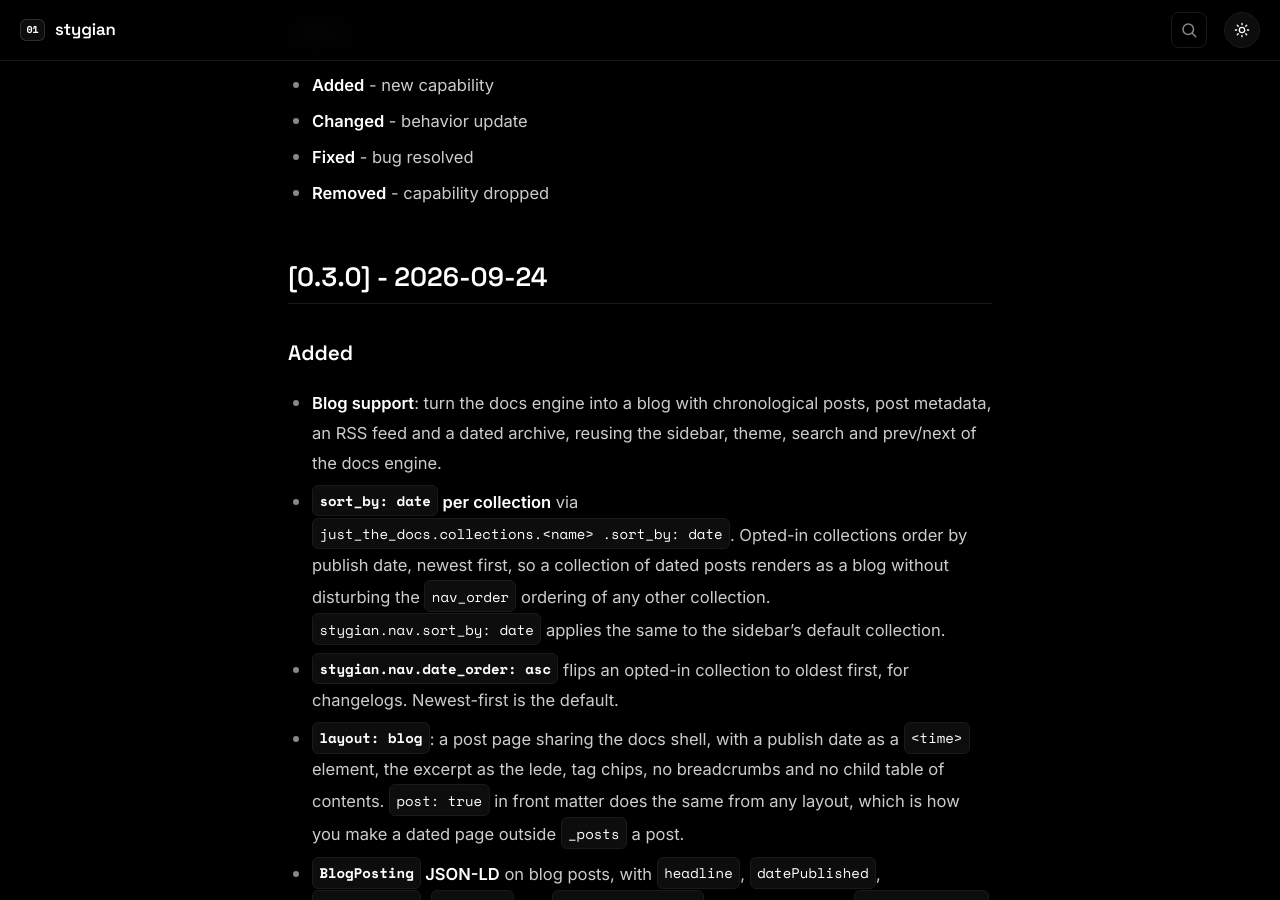
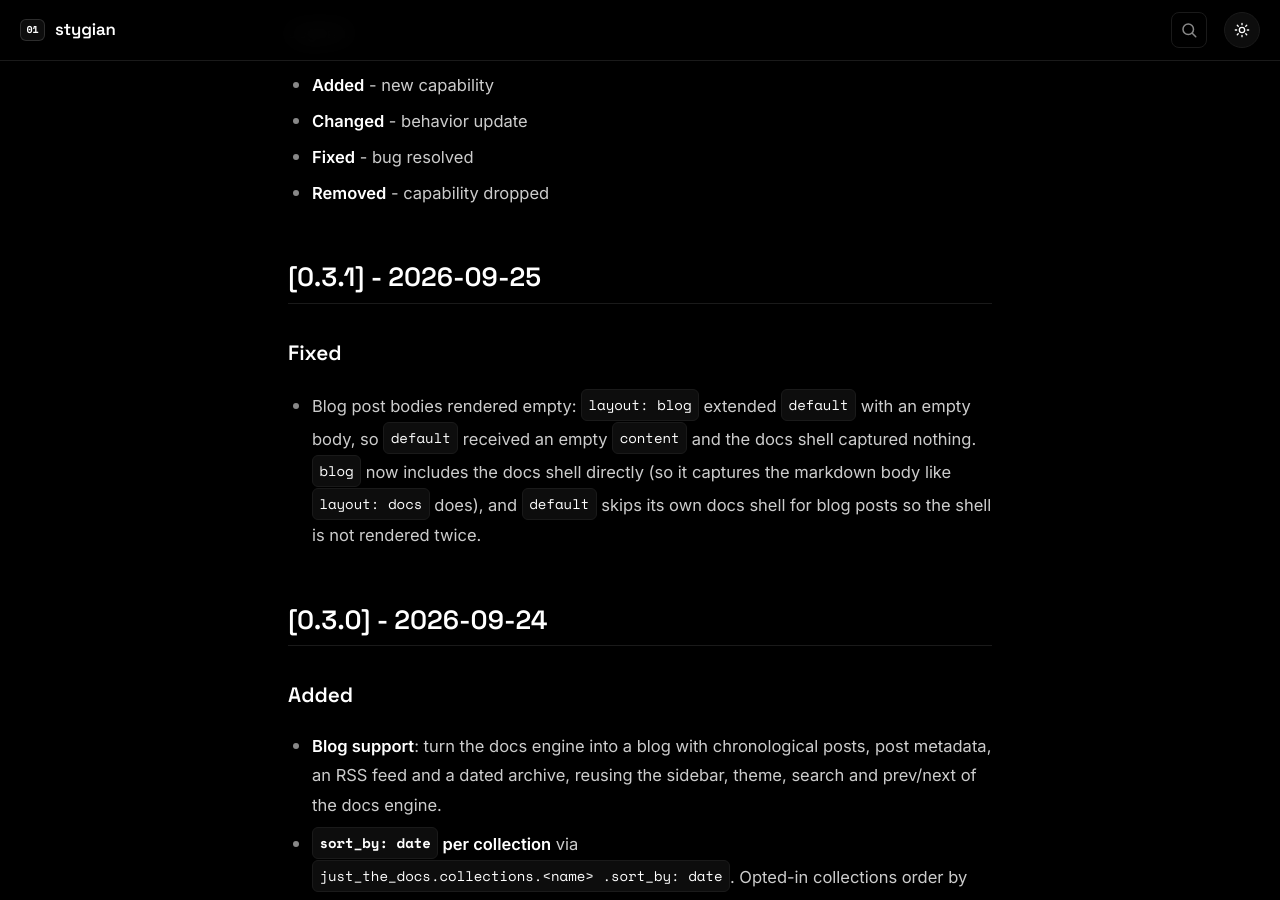
Before and after one commit to ksauraj/stygian, a Jekyll site: the page built from CHANGELOG.md, in a window 1280 px wide and 900 px high, scrolled down 411 px. Built offline with Jekyll 4.4.1, drawn with Linux system fonts in a browser that asks for light colours; our own code applies the rules of GitHub Pages for plain Markdown files.

Commit message:
fix(theme): render blog post bodies (v0.3.1) (#10)
layout: blog extended default with an empty body, so default received an
empty content and the docs shell captured nothing - every post rendered
with title/date/tags but no article prose.

blog now includes the docs shell directly (capturing the markdown body,
like layout: docs does), and default skips its own docs shell for blog
posts so the shell is not rendered twice.

Adds a regression assertion that the post body renders. Bump to 0.3.1.

```diff
--- a/_includes/head.html
+++ b/_includes/head.html
@@ -47,7 +47,7 @@
 <link rel="stylesheet" href="https://fonts.googleapis.com/css2?family=Inter:wght@400;500;600&family=Space+Grotesk:wght@500;600;700&family=Space+Mono:wght@400;700&display=swap">
 
 <!-- Theme styles (versioned to bust GitHub Pages' 10-minute asset cache) -->
-<link rel="stylesheet" href="{{ '/assets/css/stygian.css' | relative_url }}?v=0.3.0">
+<link rel="stylesheet" href="{{ '/assets/css/stygian.css' | relative_url }}?v=0.3.1">
 
 <!-- Pre-paint theme boot: apply the saved theme before first render (no flash) -->
 <script>
--- a/_includes/scripts.html
+++ b/_includes/scripts.html
@@ -1 +1 @@
-<script src="{{ '/assets/js/stygian.js' | relative_url }}?v=0.3.0"></script>
+<script src="{{ '/assets/js/stygian.js' | relative_url }}?v=0.3.1"></script>
--- a/_layouts/default.html
+++ b/_layouts/default.html
@@ -12,9 +12,13 @@
     <main id="main">
       {%- if page.layout != 'docs' -%}
         {%- assign collection_name = site.stygian.nav.collection | default: 'docs' -%}
+        {%- assign is_blog = false -%}
+        {%- if page.post or page.layout == 'blog' -%}{%- assign is_blog = true -%}{%- endif -%}
         {%- assign docs_mode = false -%}
-        {%- if page.collection == collection_name -%}{%- assign docs_mode = true -%}{%- endif -%}
-        {%- if page.parent or page.grand_parent or page.nav_order or page.has_children or page.has_toc -%}{%- assign docs_mode = true -%}{%- endif -%}
+        {%- unless is_blog -%}
+          {%- if page.collection == collection_name -%}{%- assign docs_mode = true -%}{%- endif -%}
+          {%- if page.parent or page.grand_parent or page.nav_order or page.has_children or page.has_toc -%}{%- assign docs_mode = true -%}{%- endif -%}
+        {%- endunless -%}
         {%- if docs_mode -%}
           {%- include docs-shell.html show_prev_next=false -%}
         {%- else -%}
--- a/lib/stygian/version.rb
+++ b/lib/stygian/version.rb
@@ -4,5 +4,5 @@ module Stygian
   # SemVer release version. Bumped only when cutting a release; the asset
   # query strings in _includes/head.html and _includes/scripts.html must
   # match (guarded by spec/build_spec.rb). Tags follow v<version>.
-  VERSION = "0.3.0"
+  VERSION = "0.3.1"
 end
```
Also changed, not shown: _layouts/blog.html (+6 -8 lines), spec/build_spec.rb (+3 -0 lines), CHANGELOG.md.
